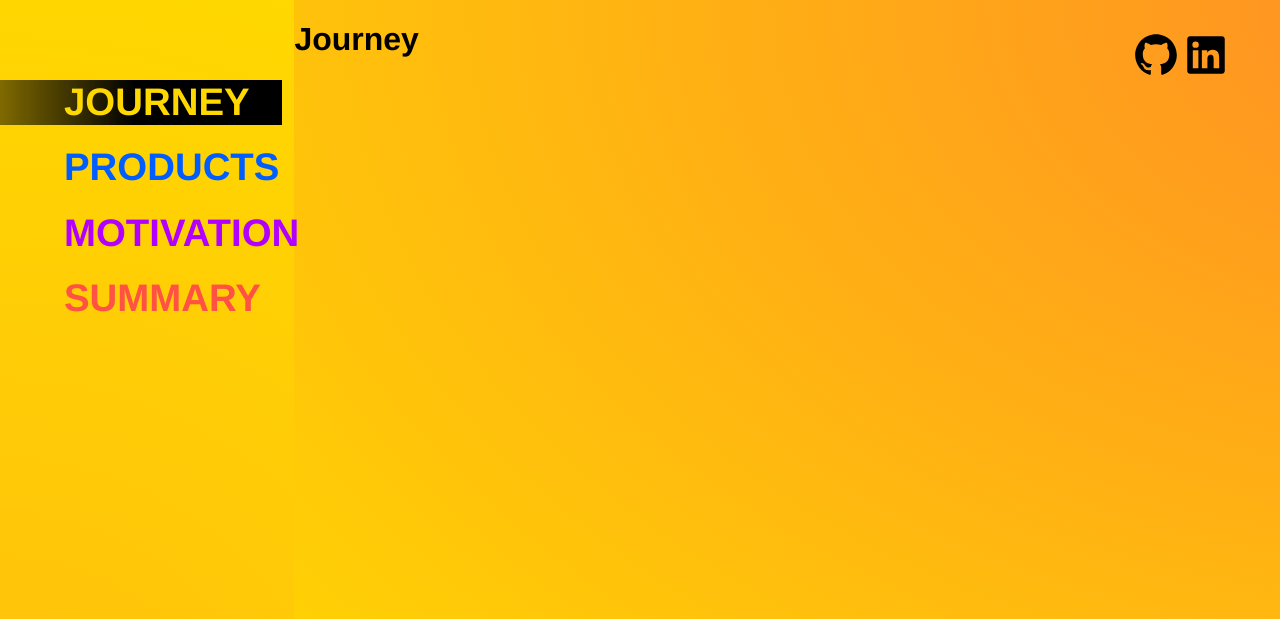
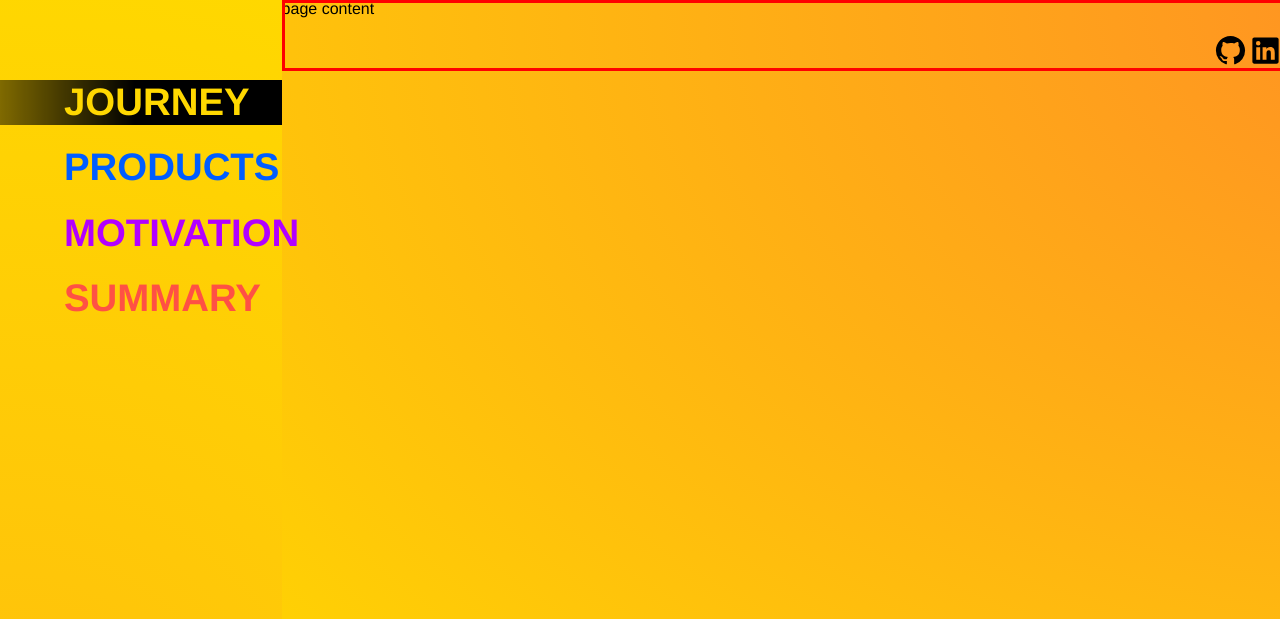
Before and after one commit to ChiKonstantin/kostyaworks, a React app: page / in a window 1280 px wide. Shown: the top 619 px of the page. Built offline with nearby package versions, Linux system fonts and the light colour scheme.

Commit message:
straightened the layout

```diff
--- a/client/components/MainView.js
+++ b/client/components/MainView.js
@@ -74,33 +74,35 @@ export default function MainView() {
 	function snapView() {}
 	return (
 		<div id='main-view'>
-			<SiteOverlay />
-
 			<div id='journey' className='page'>
-				<div id='journey-menu' className='side-menu-space'></div>
+				<div id='journey-menu' className='side-menu-spacer'></div>
 				<div id='journey-content' className='content'>
-					<h1>Journey</h1>
+					{/* <h1>Journey</h1> */}
+					<PageContent />
 				</div>
 			</div>
-
+			<SiteOverlay />
 			<div id='products' className='page'>
-				<div id='products-menu' className='side-menu-space'></div>
+				<div id='products-menu' className='side-menu-spacer'></div>
 				<div id='products-content' className='content'>
-					<h1>Products</h1>
+					{/* <h1>Products</h1> */}
+					<PageContent />
 				</div>
 			</div>
 
 			<div id='motivation' className='page'>
-				<div id='motivation-menu' className='side-menu-space'></div>
+				<div id='motivation-menu' className='side-menu-spacer'></div>
 				<div id='motivation-content' className='content'>
-					<h1>Motivation</h1>
+					{/* <h1>Motivation</h1> */}
+					<PageContent />
 				</div>
 			</div>
 
 			<div id='summary' className='page'>
-				<div id='summary-menu' className='side-menu-space'></div>
+				<div id='summary-menu' className='side-menu-spacer'></div>
 				<div id='summary-content' className='content'>
-					<h1>Summary</h1>
+					{/* <h1>Summary</h1> */}
+					<PageContent />
 				</div>
 			</div>
 		</div>
--- a/client/components/PageContent.js
+++ b/client/components/PageContent.js
@@ -3,12 +3,8 @@ import React, { useState, useEffect } from 'react';
 export default function PageContent(props) {
 	return (
 		<div className='page-content'>
-			<div className='side-menu-space'></div>
-			<div className='content'>
-				<h1>{props.name}</h1>
-				{/* <div className='slide-test-content'></div> */}
-				{/* <img src='https://www.designblendz.com/hubfs/Portfolio/The_Y_Residence_Architectural_Model/1.jpg' /> */}
-			</div>
+			page content
+			<div></div>
 		</div>
 	);
 }
--- a/client/components/SiteOverlay.js
+++ b/client/components/SiteOverlay.js
@@ -6,12 +6,12 @@ import { RiLinkedinBoxFill } from 'react-icons/ri';
 
 export default function SiteOverlay() {
 	return (
-		<div id='site-overlay'>
-			<div className='side-menu-space'>
+		<div id='overlay-page'>
+			<div className='side-menu-spacer'>
 				<SideMenu />
 				<Outlines />
 			</div>
-			<div className='content'>
+			<div className='content-2'>
 				<div className='icons-div'>
 					<RiGithubFill />
 					<RiLinkedinBoxFill />
--- a/public/style.css
+++ b/public/style.css
@@ -22,9 +22,34 @@ img {
 	/* border: dotted orange; */
 }
 
+#overlay-page {
+	/* margin: 0px;
+	width: 100%;
+	height: 100vh;
+	position: fixed;
+	top: 0px;
+
+	overflow: hidden;
+	display: flex;
+	flex-direction: row;
+	/* z-index: 2; */
+
+	/* border: dotted blue;
+	border-width: 6px; */
+
+	margin: 0px;
+	width: 100vw;
+	height: 100vh;
+	position: fixed;
+	top: 0px;
+	overflow: hidden;
+	display: flex;
+	flex-direction: row;
+}
+
 .page {
 	margin: 0px;
-	width: 100%;
+	width: 100vw;
 	height: 100vh;
 	position: fixed;
 	top: 0px;
@@ -118,10 +143,12 @@ img {
 }
 
 .page-content {
-	display: flex;
-	flex-direction: row;
-	/* position: fixed;
-	top: 0px; */
+	/* display: flex;
+	flex-direction: row; */
+	height: inherit;
+	width: 100%;
+	/* border: dotted black; */
+	overflow: hidden;
 }
 
 #side-menu {
@@ -131,22 +158,31 @@ img {
 
 	/* text-align: right; */
 	height: 30vh;
-	/* border: dotted black; */
+
 	position: fixed;
 	top: 10vh;
 	left: 5vw;
 	/* text-align: right; */
 }
 
-.side-menu-space,
+.side-menu-spacer,
 .content {
-	/* border: solid black; */
 	height: 100vh;
 }
 
-.side-menu-space {
-	width: 23vw;
+.side-menu-spacer {
+	width: 22vw;
+	/* border: dotted black;
+	border-width: 6px; */
 }
+
+.side-menu-spacer-2 {
+	width: 22vw;
+	height: 100vh;
+	/* border: dotted green;
+	border-width: 5px; */
+}
+
 #menu-select-bar {
 	position: fixed;
 	top: 10vh;
@@ -164,18 +200,15 @@ img {
 }
 
 .content {
-	width: 77vw;
+	width: 78vw;
+	/* border: solid blueviolet;
+	border-width: 5px; */
 	font-family: 'Franklin Gothic Medium', 'Arial Narrow', Arial, sans-serif;
 }
-
-#site-overlay {
-	display: flex;
-	flex-direction: row;
-	position: fixed;
-	top: 0px;
-	width: 100vw;
-	height: 100vh;
-	z-index: 2;
+.content-2 {
+	width: 78vw;
+	/* border: dotted orangered;
+	border-width: 6px; */
 }
 
 #menu-journey,
@@ -219,12 +252,12 @@ img {
 	display: flex;
 	flex-direction: row;
 	justify-content: end;
-	width: 95%;
-	font-size: 50px;
+	width: inherit;
+	font-size: 35px;
 	padding-right: 50px;
 	padding-top: 30px;
 	/* filter: drop-shadow(2px 2px white); */
-	/* border: solid red; */
+	border: solid red;
 }
 
 #outlines-wrapper {
@@ -237,7 +270,8 @@ img {
 	bottom: -1px;
 	width: inherit;
 	height: 20vh;
-	/* border: dotted blueviolet; */
+	/* border: dotted black;
+	border-width: 6px; */
 }
 
 .outlines-containers {
@@ -247,6 +281,7 @@ img {
 	position: fixed;
 	height: inherit;
 	width: inherit;
+	cursor: pointer;
 
 	/* border: dotted black; */
 }
```
Also changed, not shown: client/components/RoundButton.js (deleted, +0 -9 lines).
